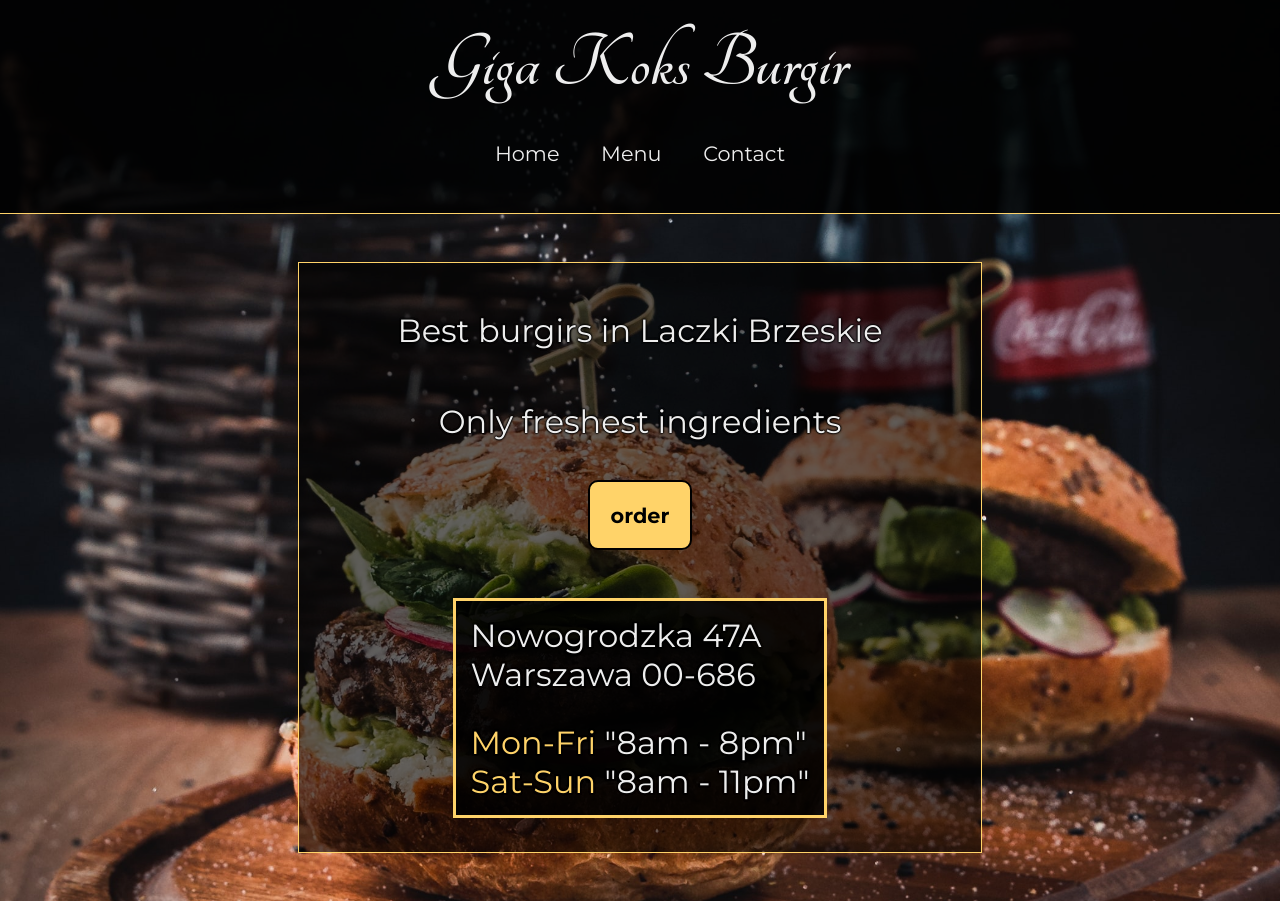
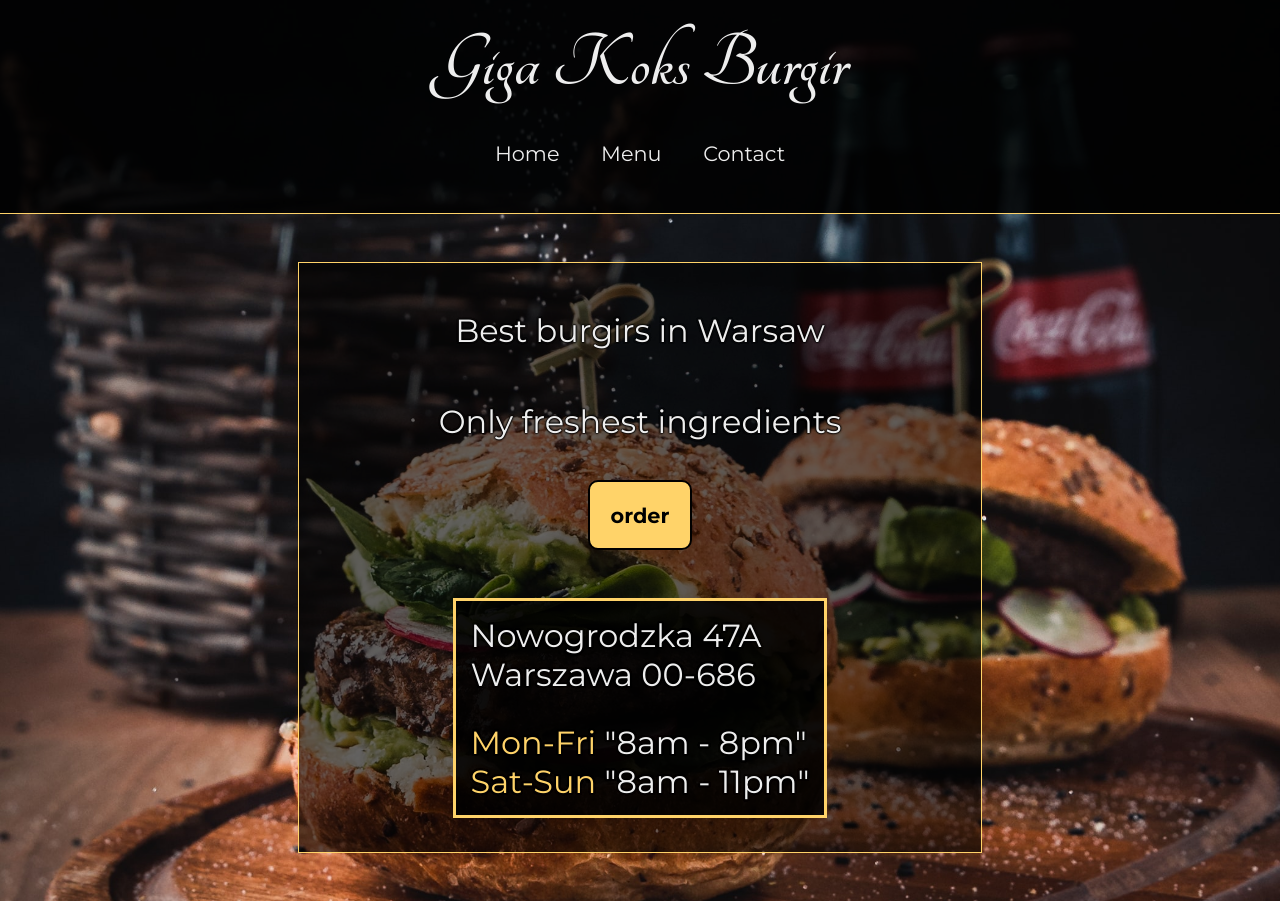
Before and after one commit to GBN6/Restaurant-page, a website built with webpack: page dist/index.html in a window 1280 px wide. Shown: the top 901 px of the page. Built offline with nearby package versions, Linux system fonts and the light colour scheme.

Commit message:
Minor updates

```diff
--- a/src/home.js
+++ b/src/home.js
@@ -3,7 +3,7 @@ function createHome()
     const home = document.createElement('div');
     home.classList.add('home');
 
-    home.appendChild(createText('Best burgirs in Laczki Brzeskie'));
+    home.appendChild(createText('Best burgirs in Warsaw'));
     home.appendChild(createText('Only freshest ingredients'));
 
     const orderButton = document.createElement('button');
```
Also changed, not shown: dist/index.html.
